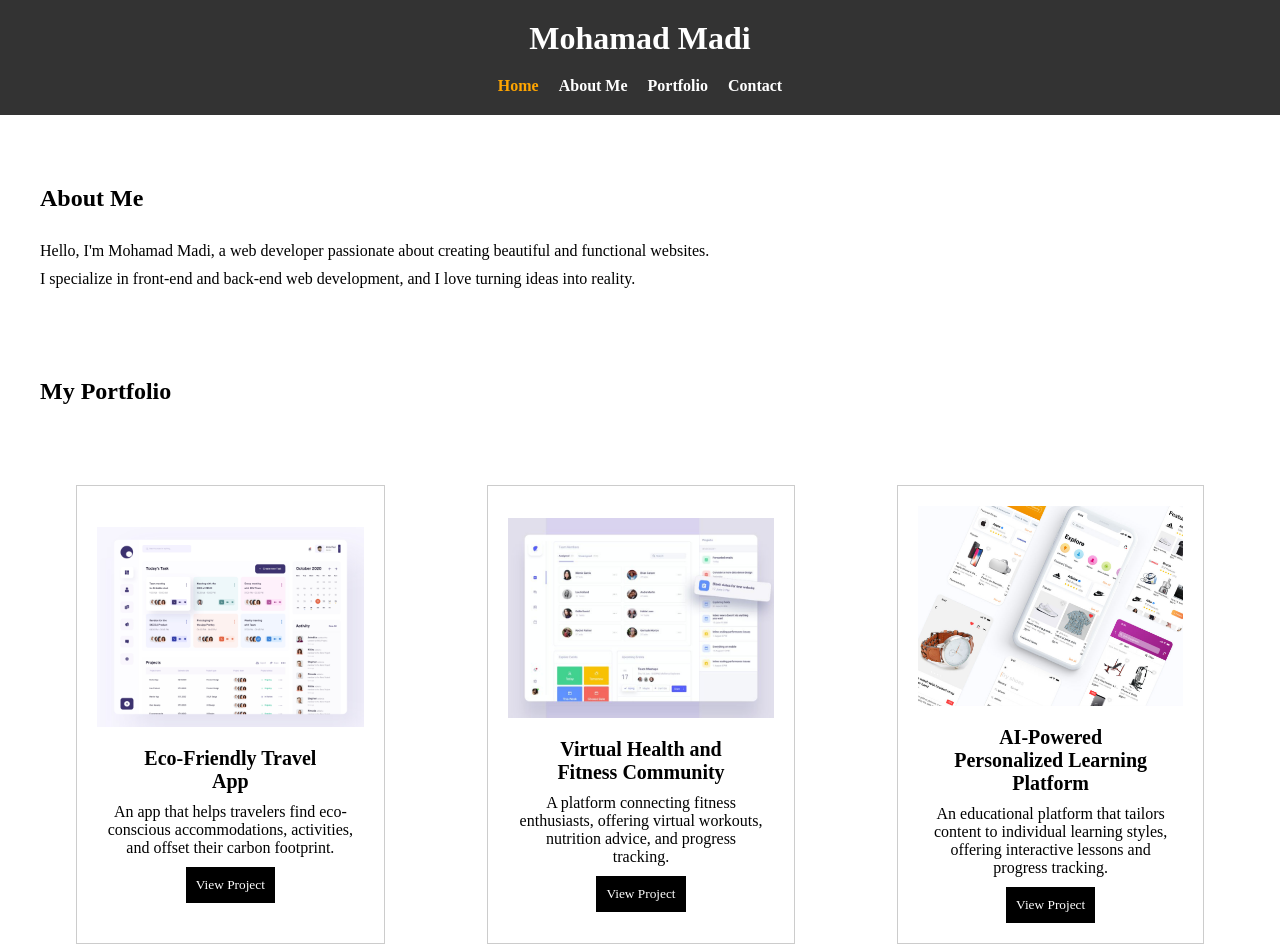
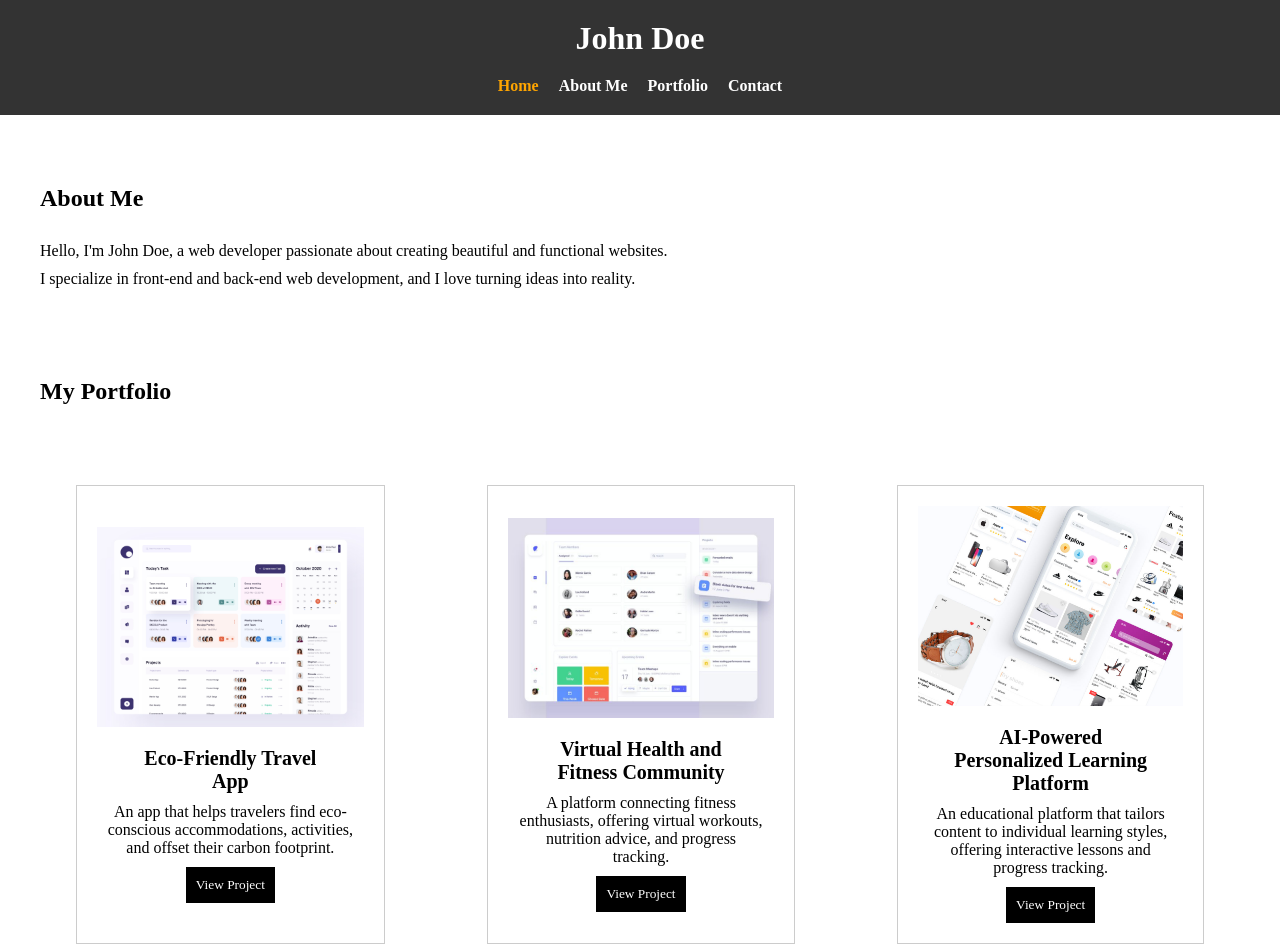
Before and after one commit to mhamadmadi/htmlcssproject, a plain HTML site: page index.html in a window 1280 px wide. Shown: the top 947 px of the page. Drawn offline with Linux system fonts and the light colour scheme.

Commit message:
Revert "Changed Name of the portfolio"
This reverts commit 81194ce0f677252b15c4782b7c0e9b4eeb83eec5.

```diff
--- a/index.html
+++ b/index.html
@@ -4,11 +4,11 @@
     <meta charset="UTF-8">
     <meta name="viewport" content="width=device-width, initial-scale=1.0">
     <link rel="stylesheet" href="style.css">
-    <title>Mohamad Madi Portfolio</title>
+    <title>Devrabic</title>
 </head>
 <body>
     <header>
-        <h1>Mohamad Madi</h1>
+        <h1>John Doe</h1>
         <nav>
             <ul>
                 <li><a href="#" class="home">Home</a></li>
@@ -22,7 +22,7 @@
     <main>
         <section class="about-section" id="about">
             <h1 class="about-title">About Me</h1>
-            <p class="about-text">Hello, I'm Mohamad Madi, a web developer passionate about creating beautiful and functional websites.</p>
+            <p class="about-text">Hello, I'm John Doe, a web developer passionate about creating beautiful and functional websites.</p>
             <p class="about-text">I specialize in front-end and back-end web development, and I love turning ideas into reality.</p>
         </section>
         <section class="portfolio-section" id="portfolio">
@@ -74,7 +74,7 @@
         </section>
     </main>
     <footer class="footer">
-        <p class="footer-text">&copy; 2025 Mohamad Madi Portfolio</p>
+        <p class="footer-text">&copy; 2025 John Doe's Portfolio</p>
     </footer>
 </body>
 </html>
```
